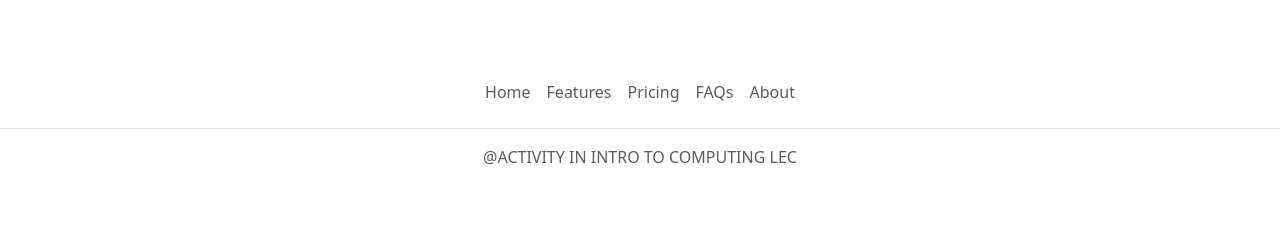
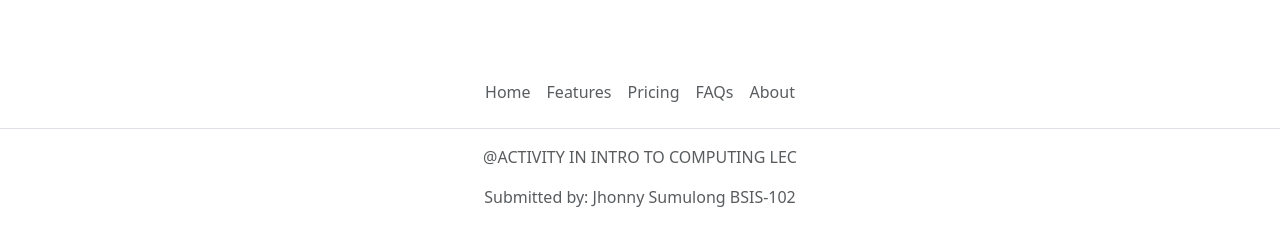
Before and after one commit to kiminoyawa/Philippine.Flora, a plain HTML site: page index.html in a window 1280 px wide. Shown: the part 1683-1928 px from the top of the page. Drawn offline with nearby package versions, Linux system fonts and the light colour scheme.

Commit message:
Update index.html

```diff
--- a/index.html
+++ b/index.html
@@ -214,6 +214,7 @@
       <li class="nav-item"><a href="#" class="nav-link px-2 text-muted">About</a></li>
     </ul>
     <p class="text-center text-muted">@ACTIVITY IN INTRO TO COMPUTING LEC</p>
+    <p class="text-center text-muted">Submitted by: Jhonny Sumulong BSIS-102</p>
   </footer>
     </div>
 </body>
```
